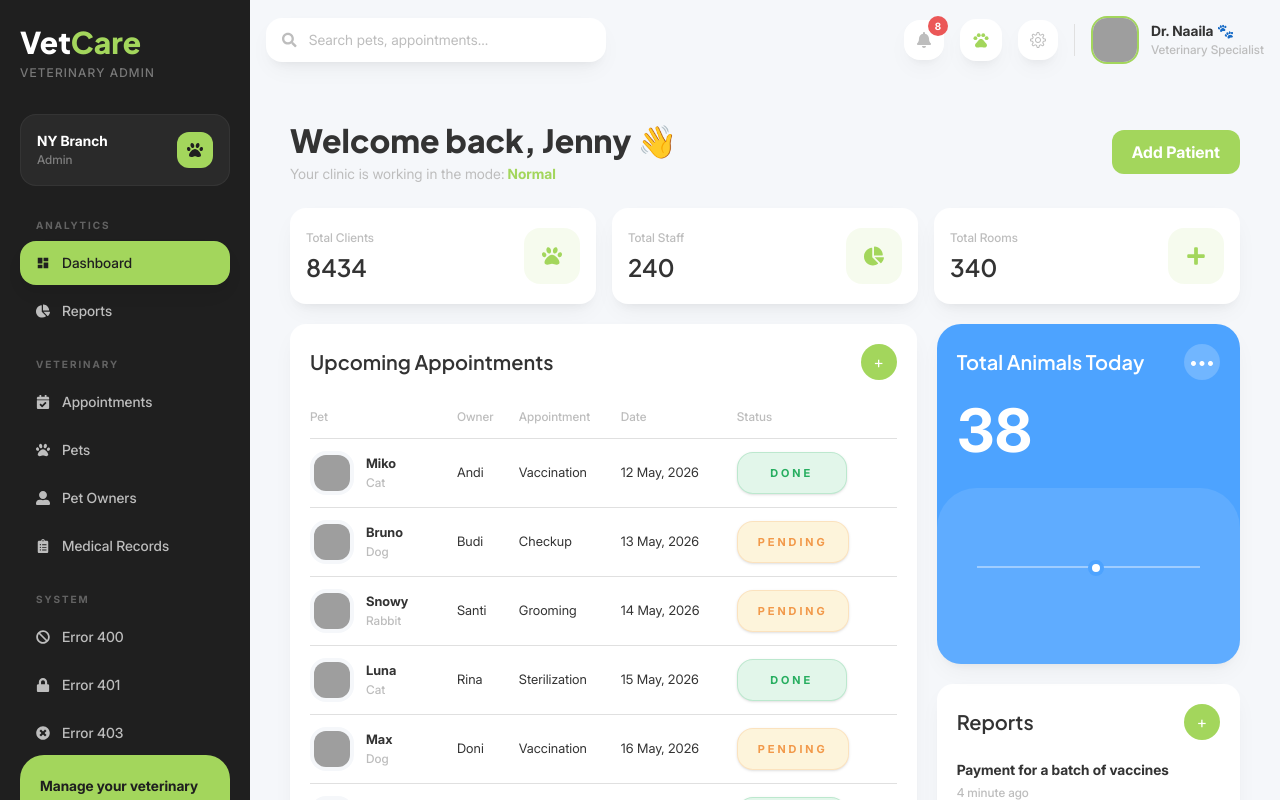
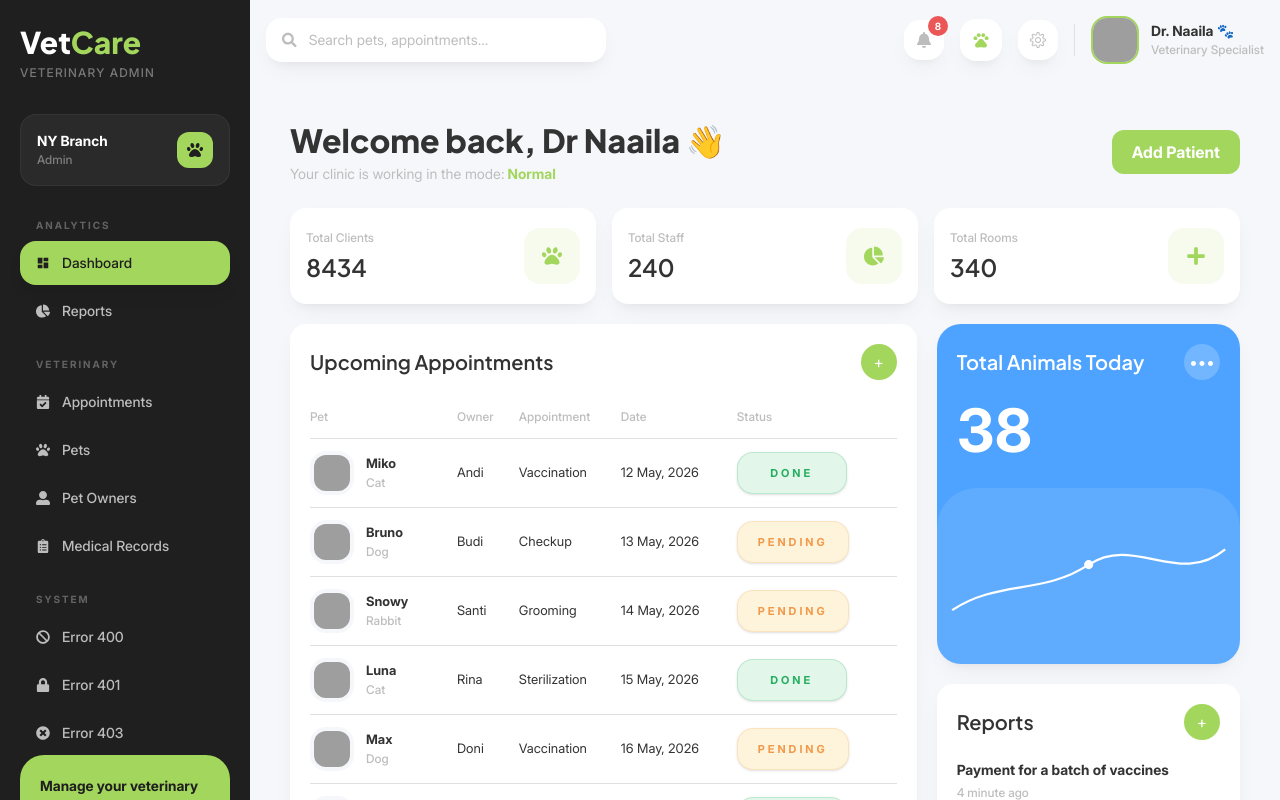
Before and after one commit to naaila24sia/naaila-workspace, a React (Vite) app: page / in a window 1280 px wide. Shown: the top 800 px of the page. Built offline with nearby package versions, Linux system fonts and the light colour scheme; grey boxes are pictures that could not be loaded.

Commit message:
penambahan

```diff
--- a/src/components/ChartCard.jsx
+++ b/src/components/ChartCard.jsx
@@ -1,9 +1,7 @@
 export default function ChartCard() {
   return (
     <div className="bg-secondary rounded-3xl p-5 text-white h-[340px] relative overflow-hidden shadow-soft">
-
       <div className="flex items-center justify-between mb-5">
-
         <h3 className="font-heading text-xl font-semibold">
           Total Animals Today
         </h3>
@@ -13,16 +11,21 @@ export default function ChartCard() {
         </button>
       </div>
 
-      <h1 className="text-6xl font-bold">
-        38
-      </h1>
+      <h1 className="text-6xl font-bold">38</h1>
 
       {/* GRAPH */}
-      <div className="absolute bottom-0 left-0 w-full h-44 bg-white/10 rounded-t-[40px]"></div>
+      <div className="absolute bottom-0 left-0 w-full h-44 bg-white/10 rounded-t-[40px]">
+        <svg className="w-full h-full" viewBox="0 0 400 150" fill="none">
+          <path
+            d="M20 120 C80 80, 140 100, 200 60 S320 90, 380 40"
+            stroke="white"
+            strokeWidth="3"
+            fill="none"
+          />
 
-      <div className="absolute bottom-24 left-10 right-10 h-[2px] bg-white/40"></div>
-
-      <div className="absolute bottom-[88px] left-1/2 w-4 h-4 bg-white rounded-full border-4 border-secondary"></div>
+          <circle cx="200" cy="60" r="6" fill="white" />
+        </svg>
+      </div>
     </div>
   );
 }
--- a/src/pages/Dashboard.jsx
+++ b/src/pages/Dashboard.jsx
@@ -14,7 +14,7 @@ export default function Dashboard() {
         {/* WELCOME */}
         <div className="flex items-center justify-between mb-6">
           <div>
-            <h1 className="h1">Welcome back, Jenny 👋</h1>
+            <h1 className="h1">Welcome back, Dr Naaila 👋</h1>
 
             <p className="body-text text-text-soft mt-1">
               Your clinic is working in the mode:
```
